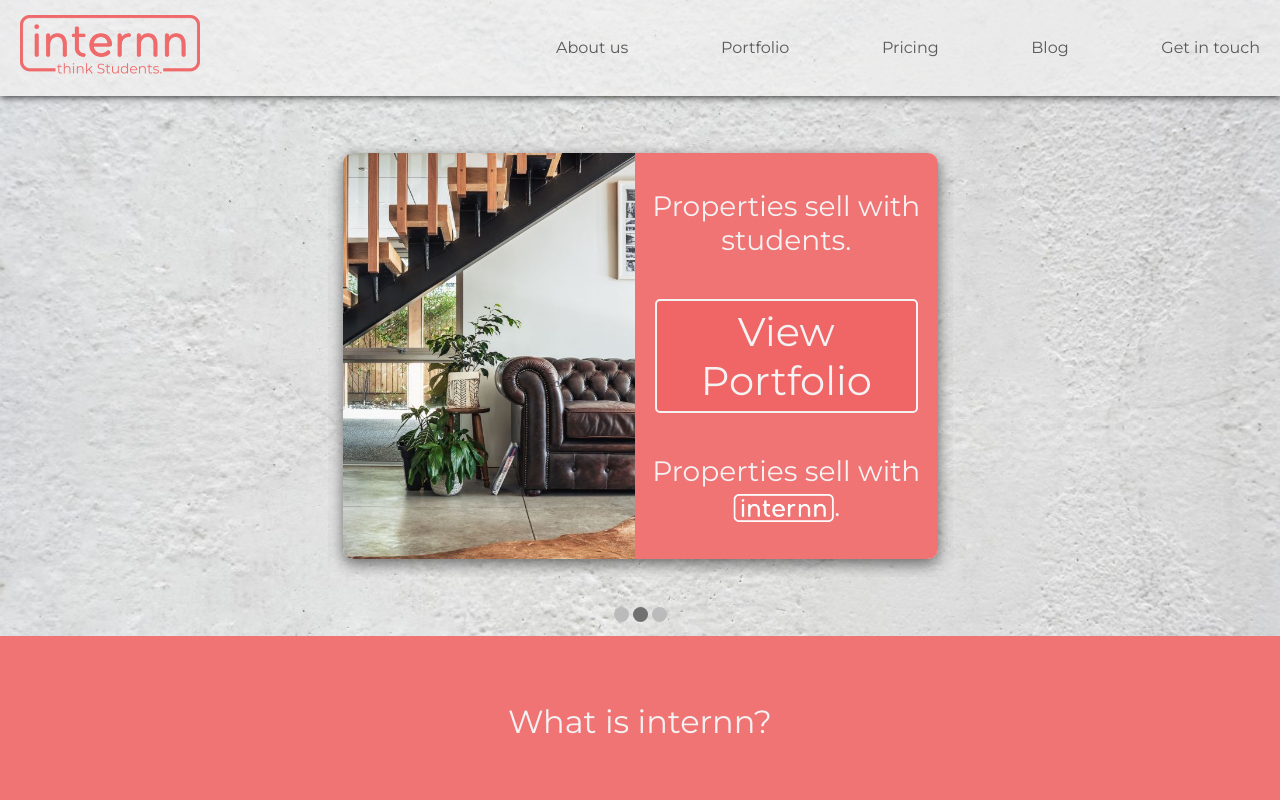
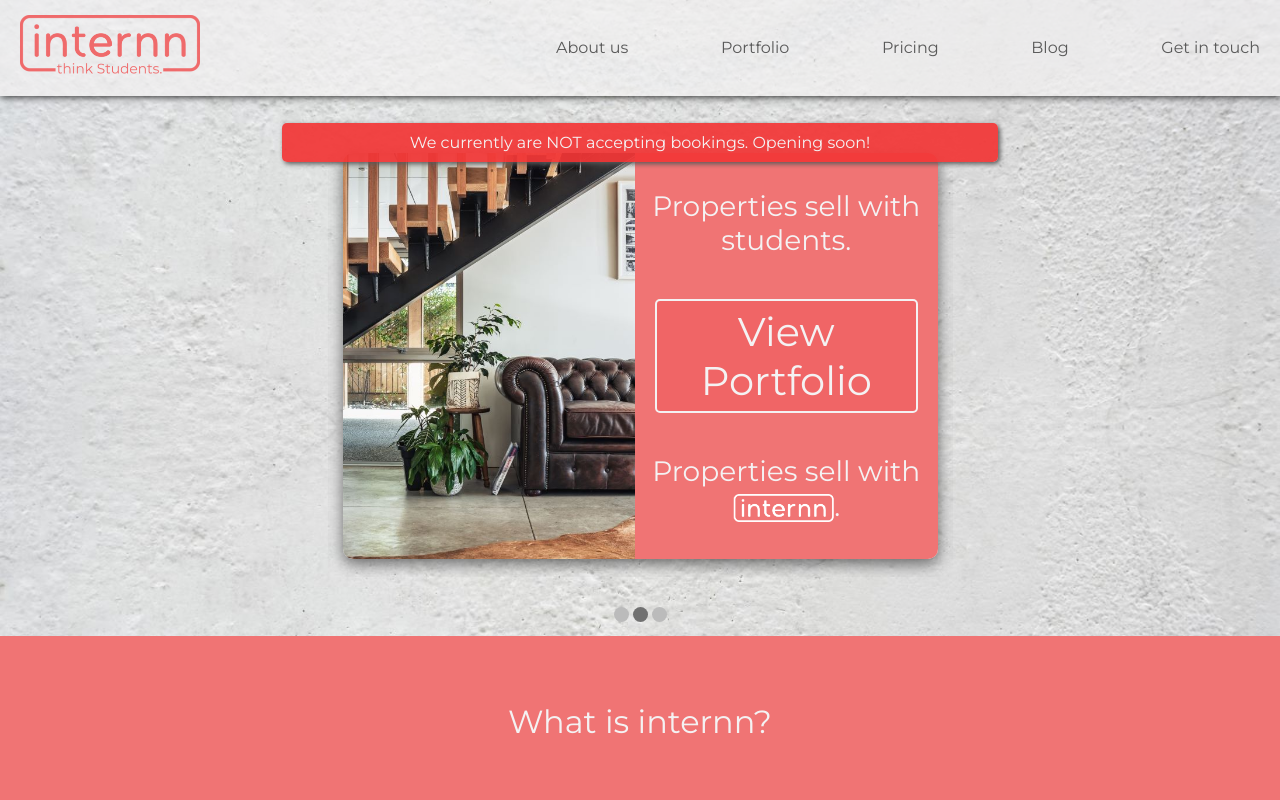
Before and after one commit to SamKelsey/internn-react-app, a React (Create React App) app: page / in a window 1280 px wide. Shown: the top 800 px of the page. Built offline with nearby package versions, Linux system fonts and the light colour scheme.

Commit message:
Added no bookings notification

```diff
--- a/src/components/App.js
+++ b/src/components/App.js
@@ -1,3 +1,4 @@
+import React from "react";
 import { BrowserRouter, Route, Switch } from "react-router-dom";
 import { Helmet } from "react-helmet";
 import "./app.css";
--- a/src/components/Contact/contact.css
+++ b/src/components/Contact/contact.css
@@ -171,7 +171,7 @@
 }
 
 .contact-form-wrapper form .err {
-  background-color: #f13838b2;
+  background-color: #f33737ec;
 }
 
 .contact-form-wrapper form .notification {
--- a/src/components/SlideShow/SlideShow.js
+++ b/src/components/SlideShow/SlideShow.js
@@ -1,5 +1,6 @@
 import React, { Component } from "react";
 import Slide from "./Slide/Slide";
+import Notifications from "../utilities/Notifications/Notifications";
 import "./slideshow.css";
 
 class Landing extends Component {
@@ -7,11 +8,34 @@
     super(props);
     this.state = {
       slideCounter: 0,
+      notifications: [],
     };
   }
 
   componentDidMount() {
     this.toggleSlide();
+
+    // Add notifications to state
+    this.setState({
+      notifications: [
+        {
+          message: "We currently are NOT accepting bookings. Opening soon!",
+          notificationType: "error",
+        },
+      ],
+    });
+
+    // Set a timer to remove the FIRST notification's from state
+    setTimeout(() => {
+      this.setState({
+        notifications: [
+          {
+            message: this.state.notifications[0].message,
+            notificationType: "none",
+          },
+        ],
+      });
+    }, 7000);
   }
 
   componentWillUnmount() {
@@ -48,6 +72,9 @@
     return (
       <React.Fragment>
         <div className="slideshow-container">
+          {this.state.notifications && (
+            <Notifications notifications={this.state.notifications} />
+          )}
           <div className="slides-outer-wrapper">
             <div className={this.renderSlide()}>
               <Slide
--- a/src/components/_styleVariables.scss
+++ b/src/components/_styleVariables.scss
@@ -4,5 +4,5 @@
 $sigWhiteOpaque: rgba(244, 242, 243, 0.7);
 $sigGrey: rgb(89, 89, 89);
 $sigGreyOpaque: rgba(89, 89, 89, 0.8);
-$errorRed: #f13838b2;
+$errorRed: #f33737ec;
 $successGreen: green;
--- /dev/null
+++ b/src/components/utilities/Notifications/Notifications.jsx
@@ -0,0 +1,23 @@
+import React from "react";
+import PropTypes from "prop-types";
+
+import "./notifications.css";
+
+const Notification = ({ notifications }) => {
+  return (
+    <div className="notifications">
+      {notifications.map(({ message, notificationType }, index) => (
+        <div key={index} className={`notification ${notificationType}`}>
+          <h4>{message}</h4>
+        </div>
+      ))}
+    </div>
+  );
+};
+
+Notification.propTypes = {
+  notificationType: PropTypes.oneOf(["error", "warning", "success", "none"]),
+  message: PropTypes.string.isRequired,
+};
+
+export default Notification;
--- /dev/null
+++ b/src/components/utilities/Notifications/notifications.css
@@ -0,0 +1,45 @@
+.notifications {
+  position: absolute;
+  top: 15%;
+  left: 50%;
+  -webkit-transform: translateX(-50%);
+          transform: translateX(-50%);
+  z-index: 2;
+  width: 100%;
+}
+
+.notifications .notification {
+  color: #f4f2f3;
+  text-align: center;
+  font-size: 1rem;
+  padding: 10px 8px;
+  border-radius: 5px;
+  width: 90%;
+  max-width: 700px;
+  margin: 3px auto;
+  -webkit-box-shadow: 2px 2px 5px #595959;
+          box-shadow: 2px 2px 5px #595959;
+  -webkit-transition: 0.5s all ease-in-out;
+  transition: 0.5s all ease-in-out;
+}
+
+.notifications .notification h4 {
+  font-family: "Montserrat", sans-serif;
+  font-weight: lighter;
+  padding: 0;
+  margin: 0;
+}
+
+.error {
+  background-color: #f33737ec;
+}
+
+.warning {
+  background-color: yellow;
+}
+
+.none {
+  width: 0px;
+  opacity: 0;
+}
+/*# sourceMappingURL=notifications.css.map */
--- /dev/null
+++ b/src/components/utilities/Notifications/notifications.scss
@@ -0,0 +1,42 @@
+@import "../../styleVariables";
+
+.notifications {
+  position: absolute;
+  top: 15%;
+  left: 50%;
+  transform: translateX(-50%);
+  z-index: 2;
+  width: 100%;
+
+  .notification {
+    color: $sigWhite;
+    text-align: center;
+    font-size: 1rem;
+    padding: 10px 8px;
+    border-radius: 5px;
+    width: 90%;
+    max-width: 700px;
+    margin: 3px auto;
+    box-shadow: 2px 2px 5px $sigGrey;
+    transition: 0.5s all ease-in-out;
+    h4 {
+      font-family: "Montserrat", sans-serif;
+      font-weight: lighter;
+      padding: 0;
+      margin: 0;
+    }
+  }
+}
+
+.error {
+  background-color: $errorRed;
+}
+
+.warning {
+  background-color: yellow;
+}
+
+.none {
+  width: 0px;
+  opacity: 0;
+}
```
Also changed, not shown: 1 other file (tests, documents, lock files or other folders).
